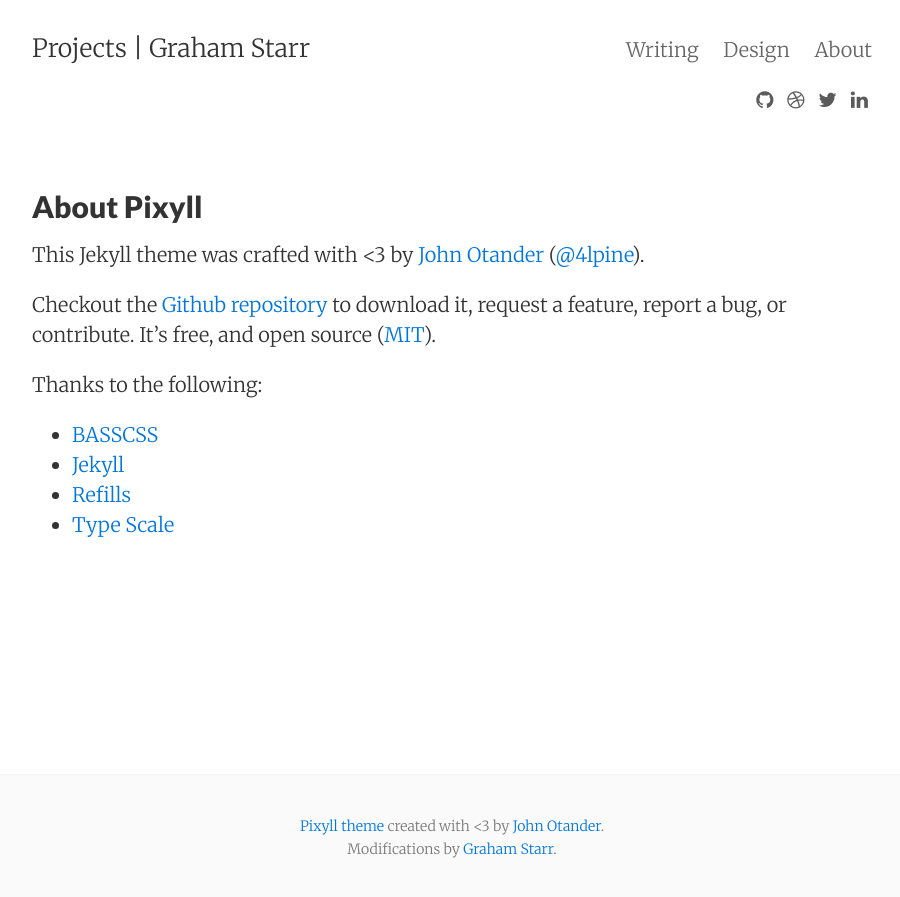
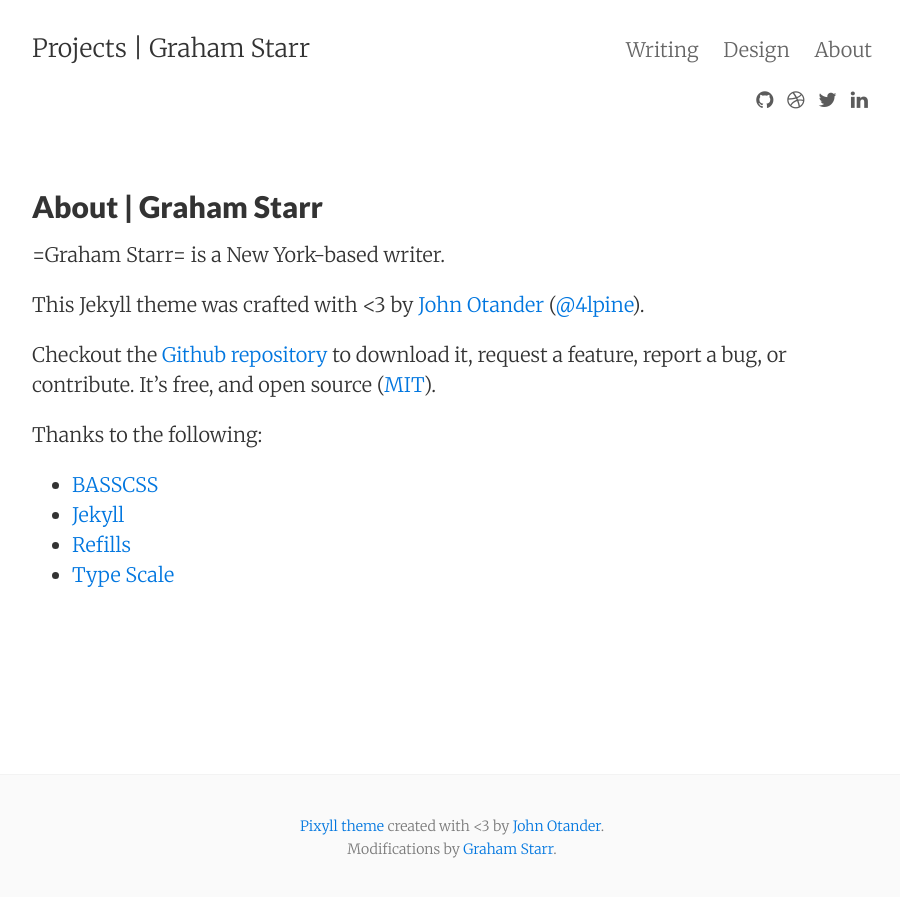
Before and after one commit to gstarr/gstarr.github.io, a Jekyll site: the page built from about.md, in a window 1280 px wide. Shown: the top 897 px of the page, without its empty margins (188-1088 px from the left). Built offline with Jekyll 4.4.1, drawn with Linux system fonts in a browser that asks for light colours; nearby versions of some CDN libraries.

Commit message:
adding some ~flair~

```diff
--- a/about.md
+++ b/about.md
@@ -1,8 +1,10 @@
 ---
 layout: page
-title: About Pixyll
+title: About | Graham Starr
 permalink: /about/
 ---
+
+=Graham Starr= is a New York-based writer.
 
 This Jekyll theme was crafted with <3 by [John Otander](http://johnotander.com)
 ([@4lpine](https://twitter.com/4lpine)).
```
